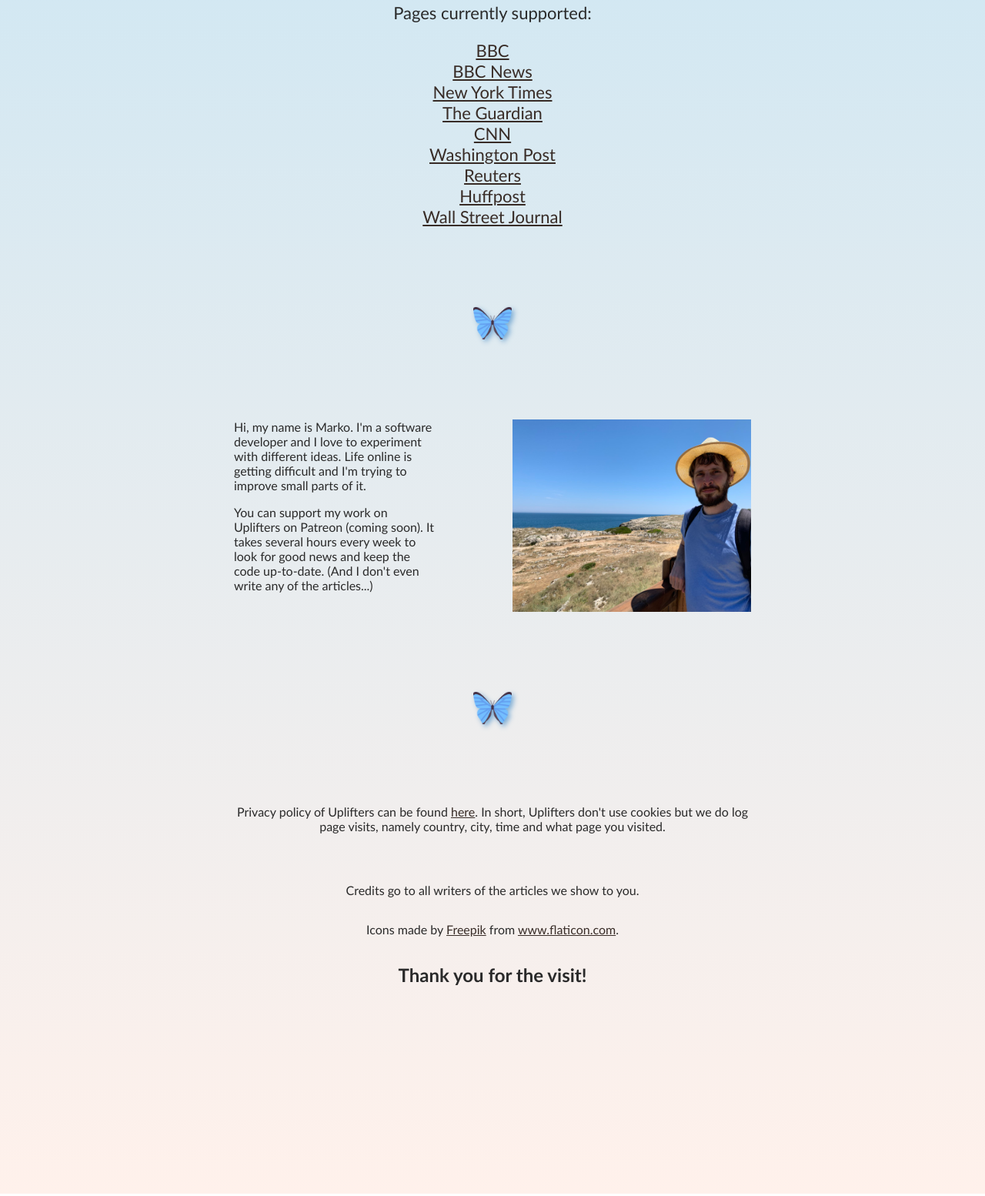
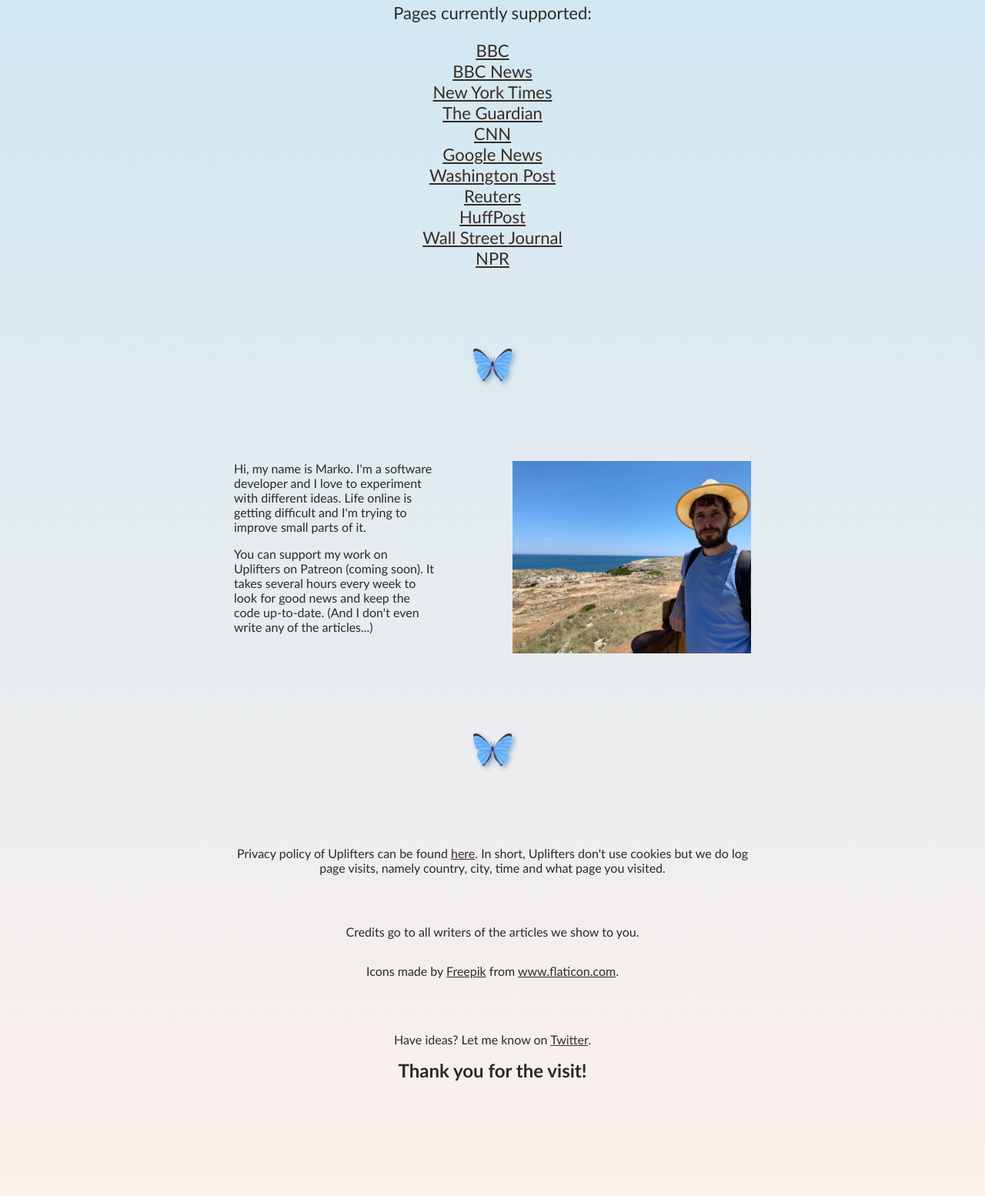
Before and after one commit to uplifters/uplifters.github.io, a plain HTML site: page index.html in a window 1280 px wide. Shown: the part 1370-2924 px from the top of the page at 77% size. Drawn offline with Linux system fonts and the light colour scheme; no server answers.

Commit message:
add Google news link and link to my Twitter profile

```diff
--- a/index.html
+++ b/index.html
@@ -34,19 +34,12 @@
             <h2 class="subheader">Nice things happen too</h2>
         </section>
 
-        <!-- screenshots / carousel -->
         <section id="screenshots">
             <div class="carousel container">
                 <button id="left-btn"><i class="arrow"></i></button>
                 <img id="carousel" src="" alt="">
                 <button id="right-btn"><i class="arrow"></i></button>
             </div>
-
-            <!-- <img src="resources/images/bbc_01.png" alt="" class="slideshow-img img-hidden"/>
-            <img src="resources/images/nyt_01.png" alt="" class="slideshow-img img-hidden"/>
-            <img src="resources/images/guardian_01.png" alt="" class="slideshow-img img-hidden"/>
-            <img src="resources/images/wp_01.png" alt="" class="slideshow-img img-hidden"/>
-            <img src="resources/images/cnn_01.png" alt="" class="slideshow-img img-hidden"/> -->
 
             <img src="resources/images/cnn_02-min.jpeg" alt="" class="slideshow-img img-hidden" height="0"/>
             <img src="resources/images/bbc_news_02-min.jpeg" alt="" class="slideshow-img img-hidden" height="0"/>
@@ -57,7 +50,6 @@
         </section>
 
         <section id="about" class="keep-column margin-top-large">
-
             <p class="main-info text-align-center">
                 Do you often feel down when you read news?
                 Yet there are so many people out there doing amazing things helping to solve many of our problems.
@@ -81,10 +73,12 @@
                 <li><a href="https://www.nytimes.com" target="_blank" rel="noopener noreferrer">New York Times</a></li>
                 <li><a href="https://www.theguardian.com/international" target="_blank" rel="noopener noreferrer">The Guardian</a></li>
                 <li><a href="https://edition.cnn.com" target="_blank" rel="noopener noreferrer">CNN</a></li>
+                <li><a href="https://news.google.com/" target="_blank" rel="noopener noreferrer">Google News</a></li>
                 <li><a href="https://www.washingtonpost.com" target="_blank" rel="noopener noreferrer">Washington Post</a></li>
                 <li><a href="https://www.reuters.com/" target="_blank" rel="noopener noreferrer">Reuters</a></li>
-                <li><a href="https://www.huffpost.com/" target="_blank" rel="noopener noreferrer">Huffpost</a></li>
+                <li><a href="https://www.huffpost.com/" target="_blank" rel="noopener noreferrer">HuffPost</a></li>
                 <li><a href="https://www.wsj.com" target="_blank" rel="noopener noreferrer">Wall Street Journal</a></li>
+                <li><a href="https://www.npr.org/sections/news/" target="_blank" rel="noopener noreferrer">NPR</a></li>
             </ul>
         </section>
 
@@ -125,9 +119,11 @@
                 Credits go to all writers of the articles we show to you.
             </p>
             <p>
-                Icons made by <a href="https://www.freepik.com" title="Freepik">Freepik</a> from <a href="https://www.flaticon.com/" title="Flaticon">www.flaticon.com</a>.
+                Icons made by <a href="https://www.freepik.com" title="Freepik">Freepik</a> from <a href="https://www.flaticon.com/" title="Flaticon" target="_blank" rel="noopener noreferrer">www.flaticon.com</a>.
             </p>
             <br/>
+            <br/>
+            <p>Have ideas? Let me know on <a href="https://twitter.com/okram_ovic" target="_blank" rel="noopener noreferrer">Twitter</a>.</p>
             <h2 class="thank-you">Thank you for the visit!</h2>
         </section>
 
```
Also changed, not shown: 1 other file.
